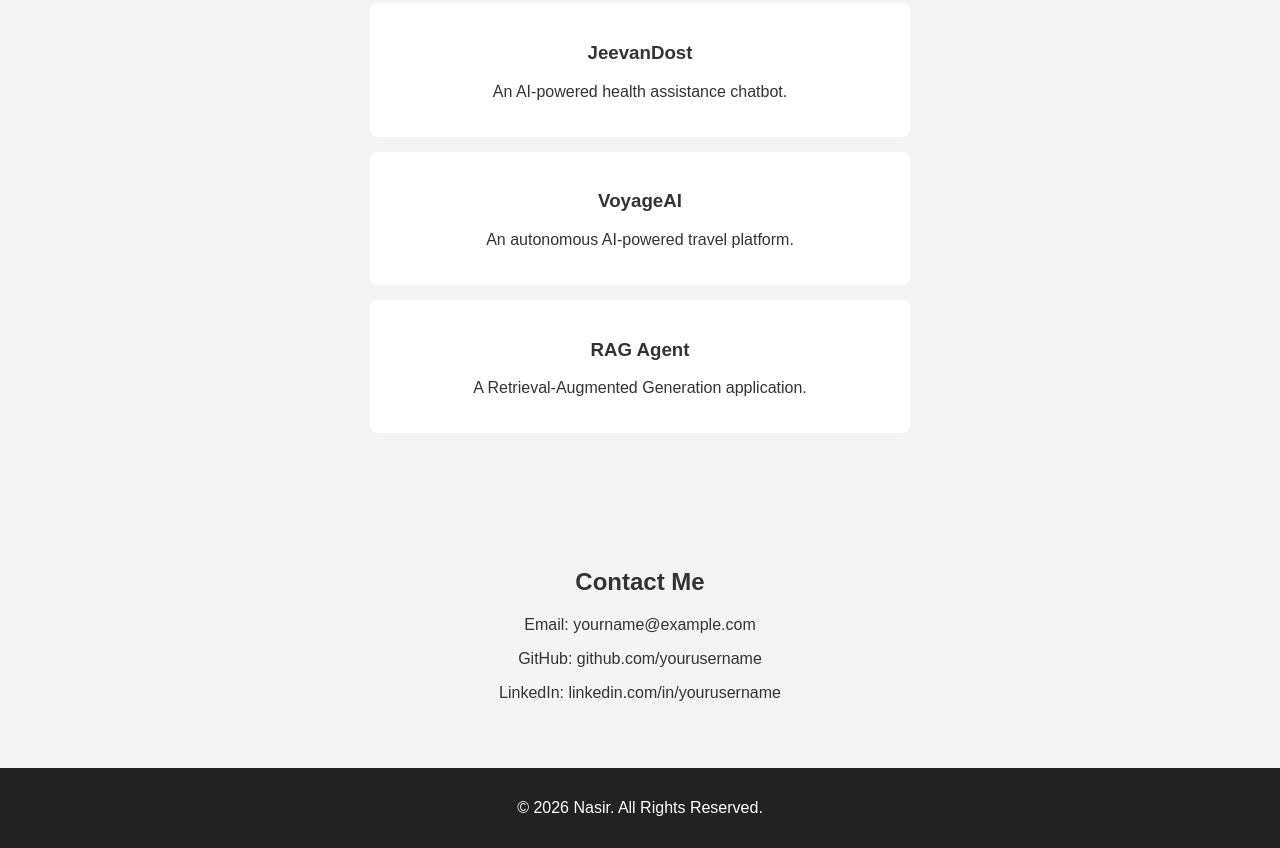
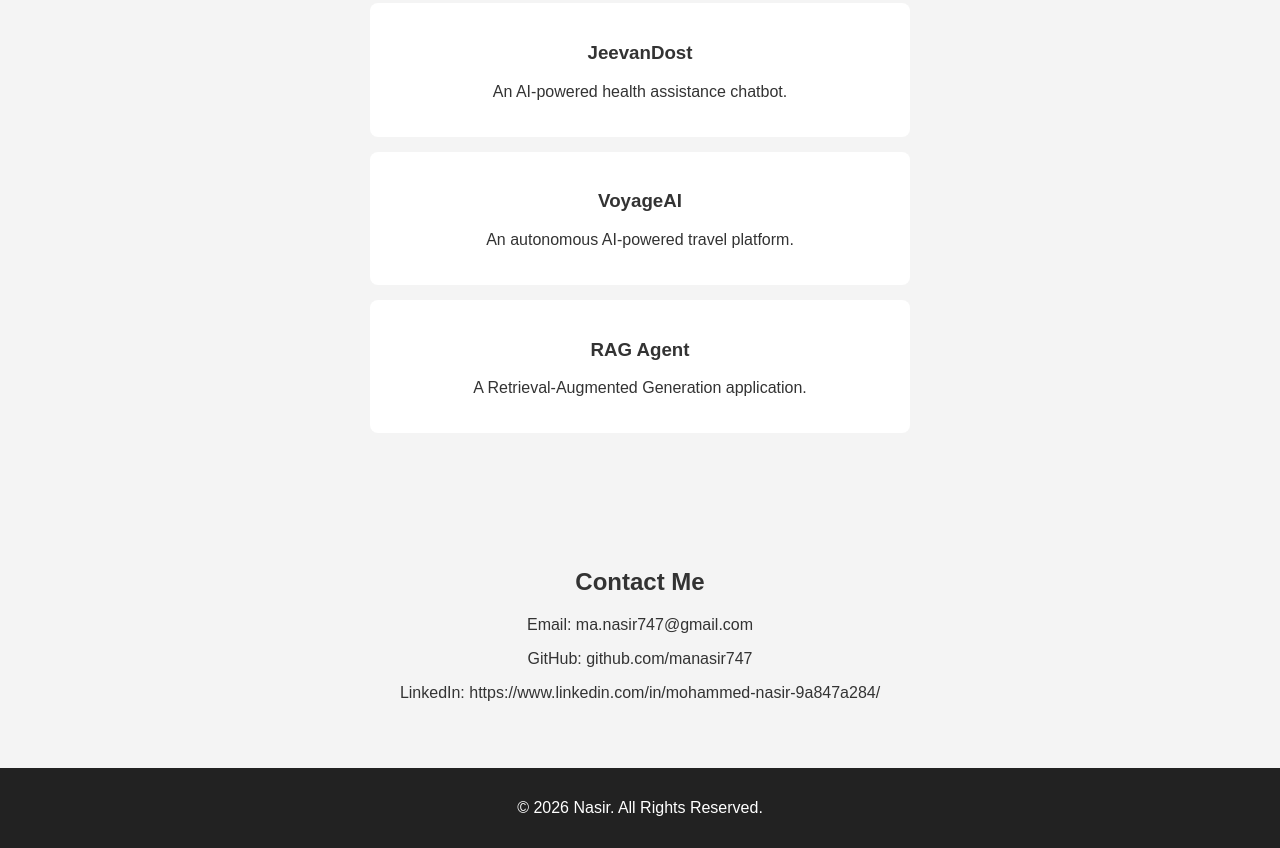
Before and after one commit to manasir747/GitHub-practical-test, a plain HTML site: page index.html in a window 1280 px wide. Shown: the part 1009-1857 px from the top of the page. Drawn offline with Linux system fonts and the light colour scheme.

Commit message:
docs: update contact information in index.html

```diff
--- a/index.html
+++ b/index.html
@@ -65,9 +65,9 @@
 
     <section id="contact">
         <h2>Contact Me</h2>
-        <p>Email: yourname@example.com</p>
-        <p>GitHub: github.com/yourusername</p>
-        <p>LinkedIn: linkedin.com/in/yourusername</p>
+        <p>Email: ma.nasir747@gmail.com</p>
+        <p>GitHub: github.com/manasir747</p>
+        <p>LinkedIn: https://www.linkedin.com/in/mohammed-nasir-9a847a284/</p>
     </section>
 
     <footer>
```
